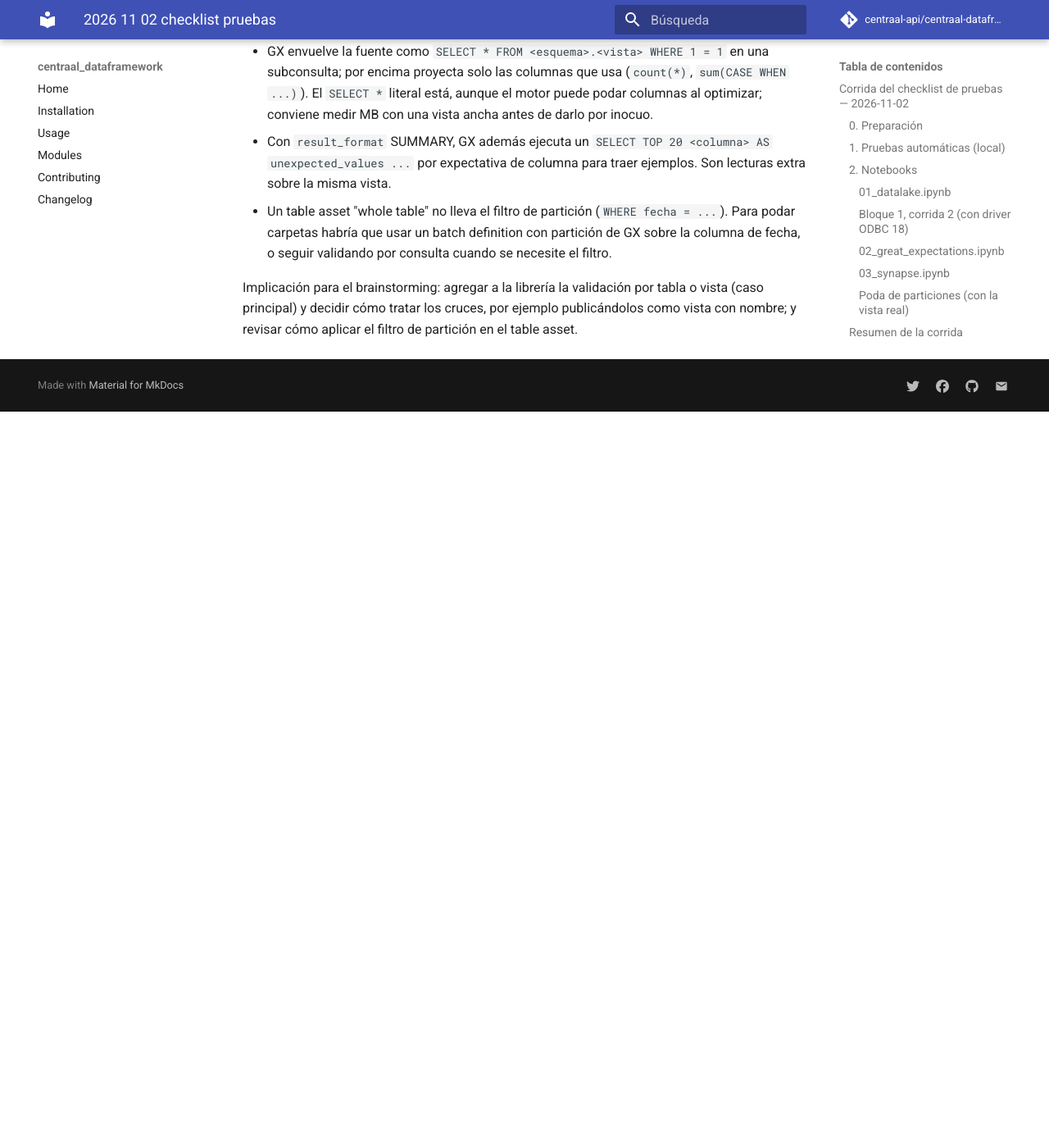
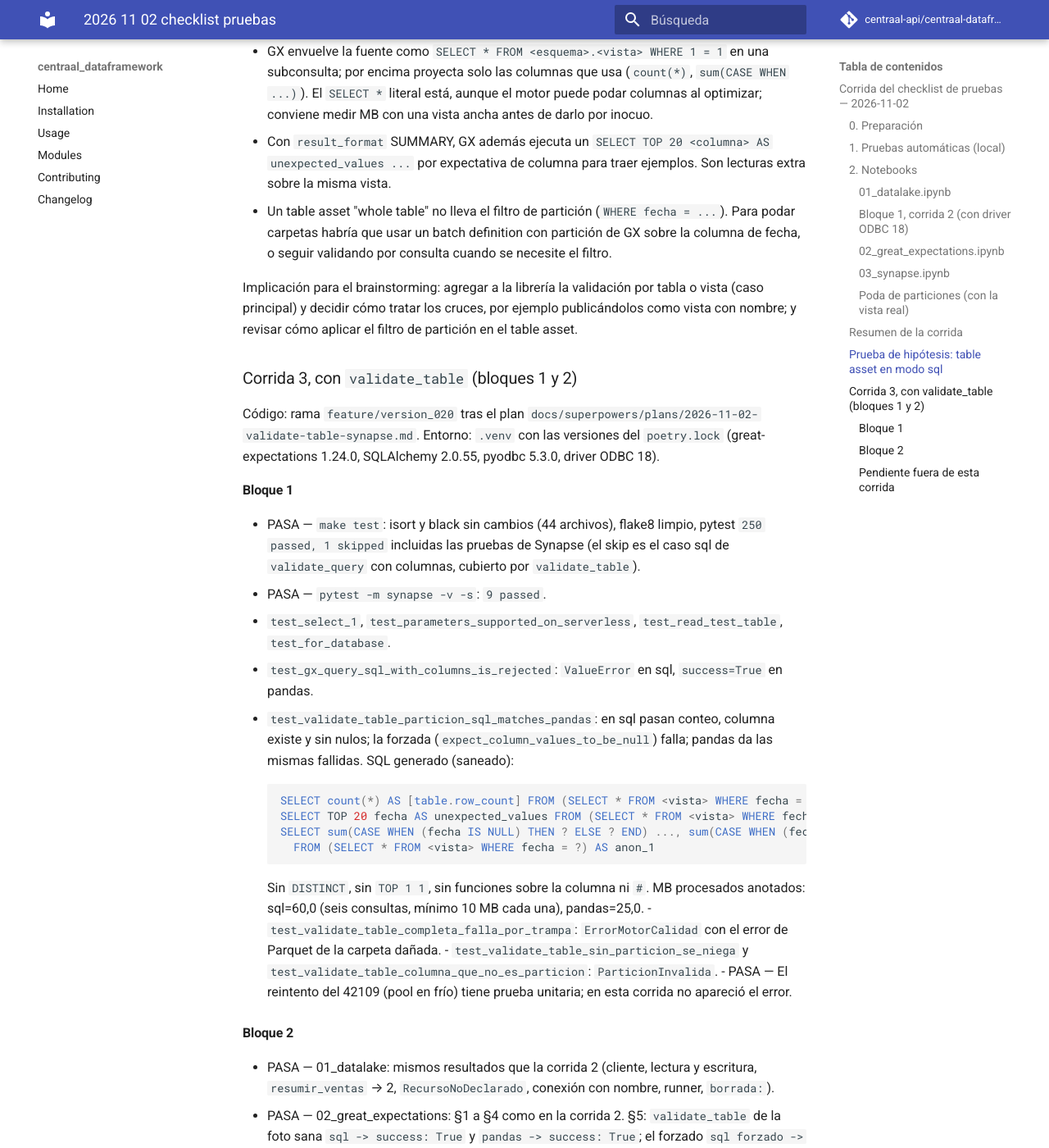
Before and after one commit to centraal-api/centraal-dataframework, an MkDocs documentation site: the page built from docs/superpowers/runs/2026-11-02-checklist-pruebas.md, in a window 1280 px wide and 1400 px high, scrolled down 6141 px. Shown: the whole window at 82% size. Built offline with MkDocs 1.6.1 and Material for MkDocs 9.7.7, drawn with Linux system fonts in a browser that asks for light colours; comment, search, counter and statistics services are not loaded; before the commit the page ends 6643 px from its top, so only the background shows below that; some of the changed text lies outside the part shown.

Commit message:
docs(runs): corrida 3 del checklist con validate_table

````diff
--- a/docs/superpowers/runs/2026-11-02-checklist-pruebas.md
+++ b/docs/superpowers/runs/2026-11-02-checklist-pruebas.md
@@ -132,3 +132,39 @@
   - Un table asset "whole table" no lleva el filtro de partición (`WHERE fecha = ...`). Para podar carpetas habría que usar un batch definition con partición de GX sobre la columna de fecha, o seguir validando por consulta cuando se necesite el filtro.
 
 Implicación para el brainstorming: agregar a la librería la validación por tabla o vista (caso principal) y decidir cómo tratar los cruces, por ejemplo publicándolos como vista con nombre; y revisar cómo aplicar el filtro de partición en el table asset.
+
+## Corrida 3, con `validate_table` (bloques 1 y 2)
+
+Código: rama `feature/version_020` tras el plan `docs/superpowers/plans/2026-11-02-validate-table-synapse.md`. Entorno: `.venv` con las versiones del `poetry.lock` (great-expectations 1.24.0, SQLAlchemy 2.0.55, pyodbc 5.3.0, driver ODBC 18).
+
+### Bloque 1
+
+- PASA — `make test`: isort y black sin cambios (44 archivos), flake8 limpio, pytest `250 passed, 1 skipped` incluidas las pruebas de Synapse (el skip es el caso sql de `validate_query` con columnas, cubierto por `validate_table`).
+- PASA — `pytest -m synapse -v -s`: `9 passed`.
+  - `test_select_1`, `test_parameters_supported_on_serverless`, `test_read_test_table`, `test_for_database`.
+  - `test_gx_query_sql_with_columns_is_rejected`: `ValueError` en sql, `success=True` en pandas.
+  - `test_validate_table_particion_sql_matches_pandas`: en sql pasan conteo, columna existe y sin nulos; la forzada (`expect_column_values_to_be_null`) falla; pandas da las mismas fallidas. SQL generado (saneado):
+
+    ```sql
+    SELECT count(*) AS [table.row_count] FROM (SELECT * FROM <vista> WHERE fecha = ?) AS anon_1
+    SELECT TOP 20 fecha AS unexpected_values FROM (SELECT * FROM <vista> WHERE fecha = ?) AS anon_1 WHERE fecha IS NULL
+    SELECT sum(CASE WHEN (fecha IS NULL) THEN ? ELSE ? END) ..., sum(CASE WHEN (fecha IS NOT NULL) THEN ? ELSE ? END) ...
+      FROM (SELECT * FROM <vista> WHERE fecha = ?) AS anon_1
+    ```
+
+    Sin `DISTINCT`, sin `TOP 1 1`, sin funciones sobre la columna ni `#`. MB procesados anotados: sql=60,0 (seis consultas, mínimo 10 MB cada una), pandas=25,0.
+  - `test_validate_table_completa_falla_por_trampa`: `ErrorMotorCalidad` con el error de Parquet de la carpeta dañada.
+  - `test_validate_table_sin_particion_se_niega` y `test_validate_table_columna_que_no_es_particion`: `ParticionInvalida`.
+- PASA — El reintento del 42109 (pool en frío) tiene prueba unitaria; en esta corrida no apareció el error.
+
+### Bloque 2
+
+- PASA — 01_datalake: mismos resultados que la corrida 2 (cliente, lectura y escritura, `resumir_ventas` → 2, `RecursoNoDeclarado`, conexión con nombre, runner, `borrada:`).
+- PASA — 02_great_expectations: §1 a §4 como en la corrida 2. §5: `validate_table` de la foto sana `sql -> success: True` y `pandas -> success: True`; el forzado `sql forzado -> success: False | fallidas: ['expect_column_values_to_be_null']`; sin partición imprime el `ParticionInvalida` que pide declararla o `'completa'`; el cruce en línea `cruce pandas -> success: True` y en sql imprime el `ValueError` que remite a `validate_table`.
+- PASA — 03_synapse: §1 a §5, §7 y §8 como en la corrida 2 (§4 saltado, sin esquema DDL). §6: `validate_table` con partición `sql: success=True` y `pandas: success=True` con los MB procesados, y `cruce pandas: success=True`.
+- PASA — Poda de particiones, con la trampa: la foto sana pasa en sql y `particion='completa'` falla con el error de Parquet (prueba de integración y spikes). Ningún `.ipynb` del repo lleva salidas.
+
+### Pendiente fuera de esta corrida
+
+- Bloques 3, 4 y 5 del checklist. En el bloque 4 queda por verificar con la identidad de la Function el `GRANT VIEW DEFINITION` (las pruebas locales corren con un admin de Entra).
+- Limpieza de la vista y las carpetas de la trampa, con los comandos entregados a Felipe.
````
